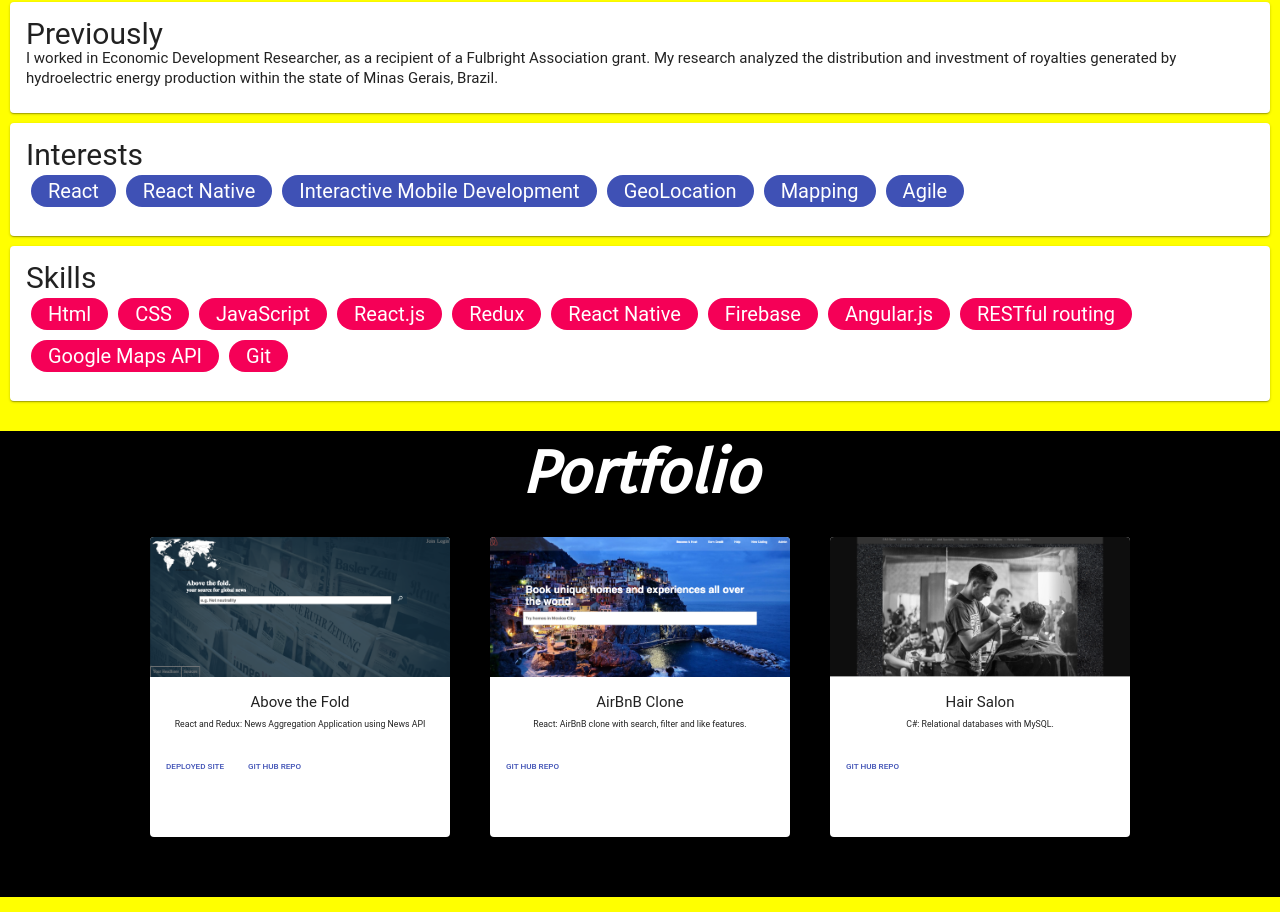
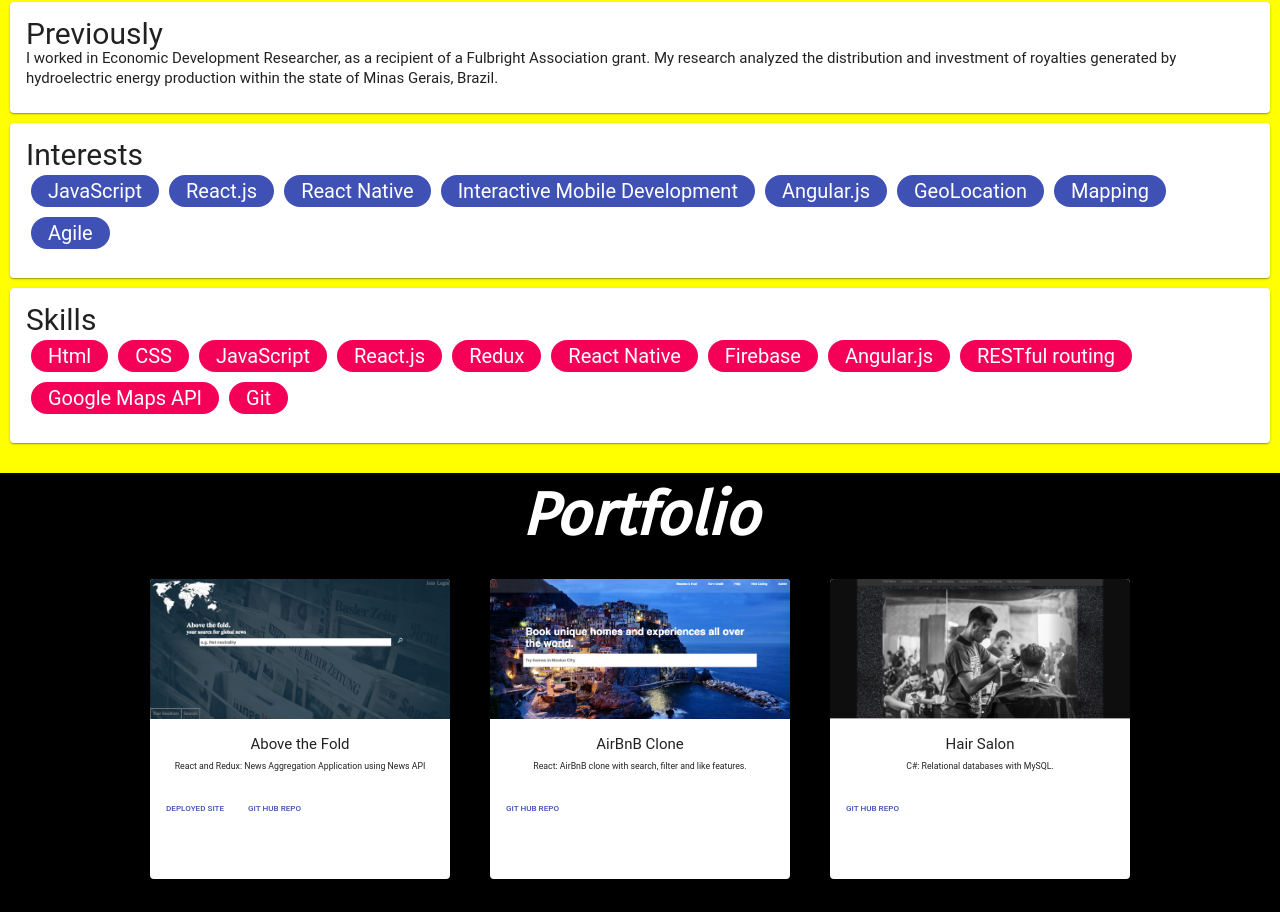
Before and after one commit to devinmounts/react-portfolio, a React (Create React App) app: page / in a window 1280 px wide. Shown: the part 934-1846 px from the top of the page. Built offline with nearby package versions, Linux system fonts and the light colour scheme.

Commit message:
alter bio arrays.

```diff
--- a/src/components/Bio.jsx
+++ b/src/components/Bio.jsx
@@ -11,7 +11,7 @@ class Bio extends React.Component {
 
   render(){
     let interestChips = [];
-    let interests = ['React', 'React Native', 'Interactive Mobile Development', 'GeoLocation', 'Mapping', 'Agile'];
+    let interests = ['JavaScript','React.js', 'React Native', 'Interactive Mobile Development', 'Angular.js', 'GeoLocation', 'Mapping', 'Agile'];
        interestChips = interests.map((interest, index) => {
         return <Chip className='theme' color='primary'  key={index} label={interest} />
       });
```
